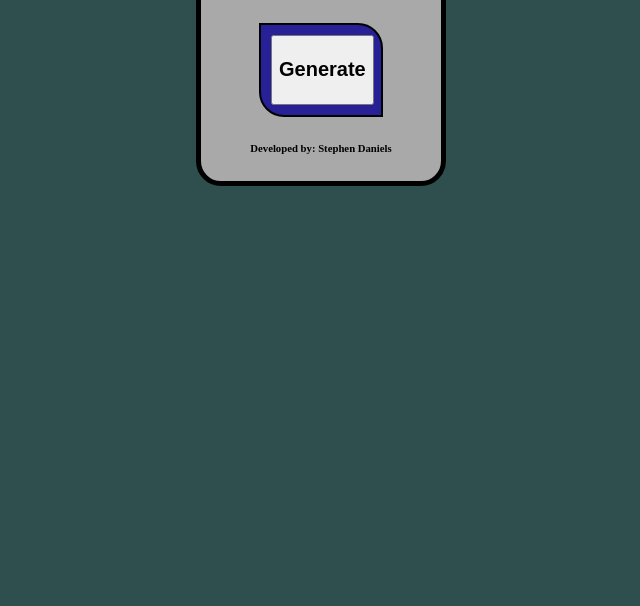
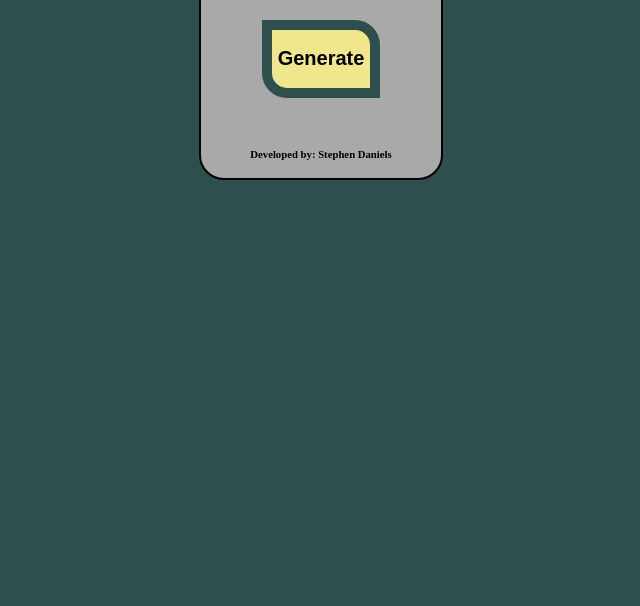
Before and after one commit to SDanielsDesigns/password-generator, a plain HTML site: page index.html in a window 1280 px wide. Shown: the part 194-800 px from the top of the page, without its empty margins (319-959 px from the left). Drawn offline with Linux system fonts and the light colour scheme.

Commit message:
Update styles.css

```diff
--- a/assets/styles.css
+++ b/assets/styles.css
@@ -1,15 +1,3 @@
-.generateButton{
-    display: flex;
-    background-color: rgb(40, 32, 150);
-    margin: auto;
-    border: 2px solid black;
-    border-radius: 0 25px 0 25px;
-    color: rgb(255, 255, 255);
-    height: 70px;
-    width: 50%;
-    padding: 10px;
-
-}
 h1{
     color: white;
     text-align: center;
@@ -21,10 +9,17 @@ body{
 .passwordGenerator{
     margin: auto;
     padding: 20px;
-    border: 5px solid black;
+    border: 2px solid black;
     border-radius: 25px;
     height: 250px;
     width: 200px;
     text-align: center;
     background-color: darkgray;
 }
+button{
+    border: 10px solid darkslategray;
+    border-radius: 0 25px 0 25px;
+    margin-bottom: 25px;
+    background-color: khaki;
+
+}
```
